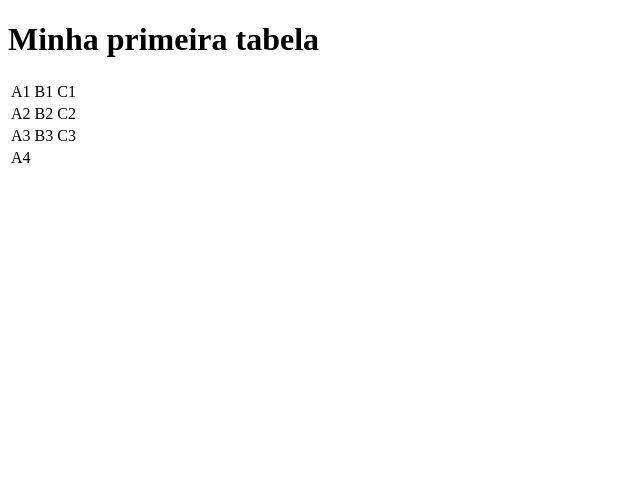
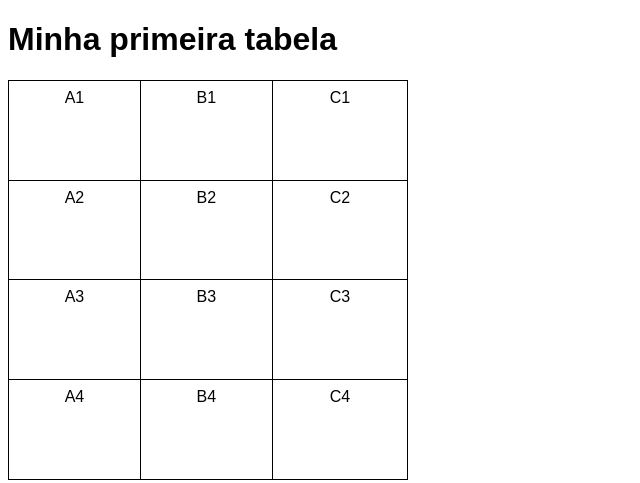
Before and after one commit to ericantonioaraujo/html_css, a plain HTML site: page exercicios/ex023/tabela001.html in a window 1280 px wide. Shown: the whole page, without its empty margins (0-640 px from the left). Drawn offline with Linux system fonts and the light colour scheme.

Commit message:
Update tabela001.html

```diff
--- a/exercicios/ex023/tabela001.html
+++ b/exercicios/ex023/tabela001.html
@@ -4,6 +4,26 @@
     <meta charset="UTF-8">
     <meta name="viewport" content="width=device-width, initial-scale=1.0">
     <title>Tabelas</title>
+    <style>
+        body {
+            font-family: Arial, Helvetica, sans-serif;
+        }
+
+        table {
+            width: 400px;
+            height: 400px;
+            border-collapse: collapse;
+        }
+
+        td {
+            border: 1px solid black;
+            padding: 8px;
+            text-align: center;/* alinhamento horizontal*/
+            vertical-align: top;
+        }
+
+
+    </style>
 </head>
 <body>
     <h1>Minha primeira tabela</h1>
@@ -32,9 +52,9 @@
             <td>C3</td>
         </tr>
         <tr>
-            <td>A4
-
-            </td>
+            <td>A4</td>
+            <td>B4</td>
+            <td>C4</td>
         </tr>
     </table>
 
```
